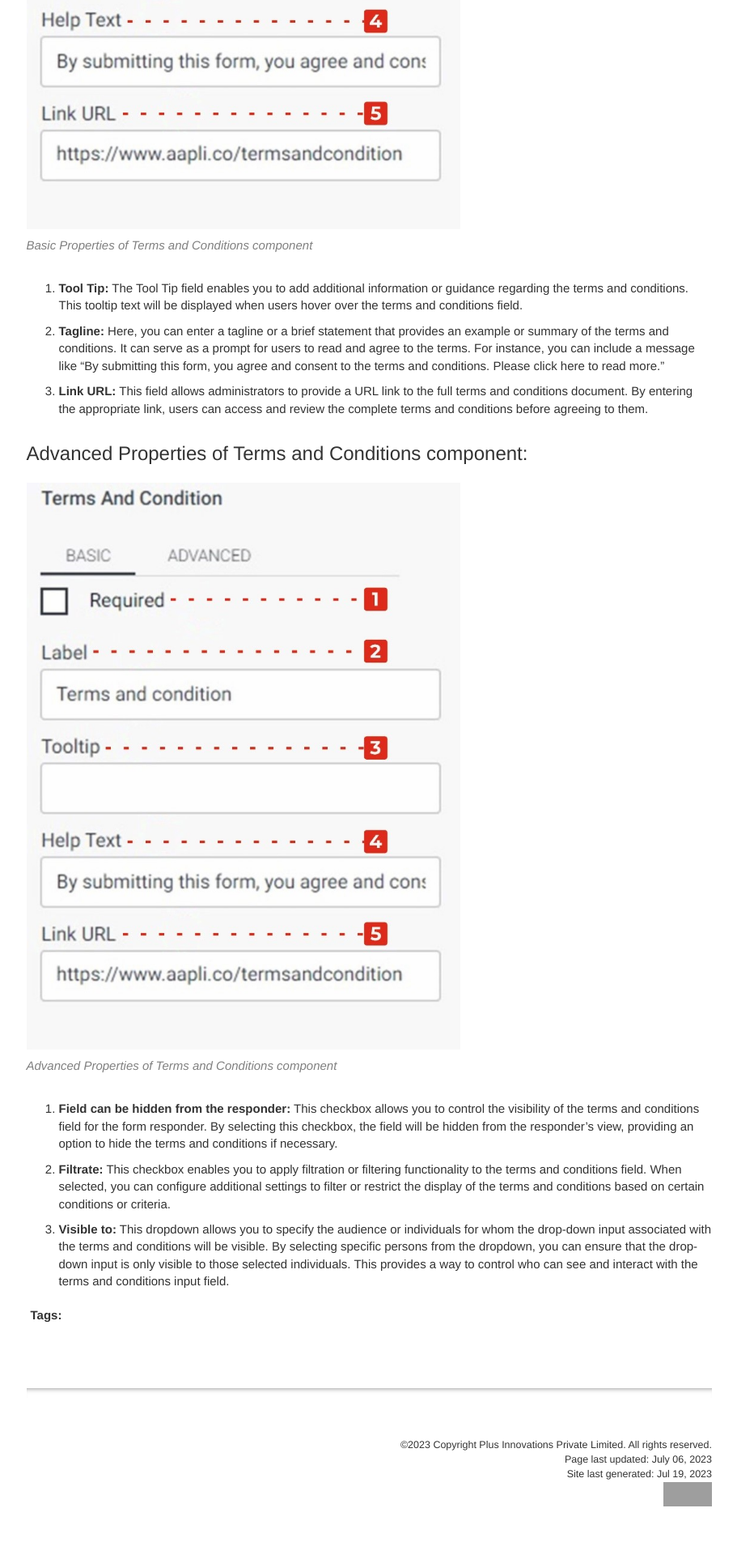
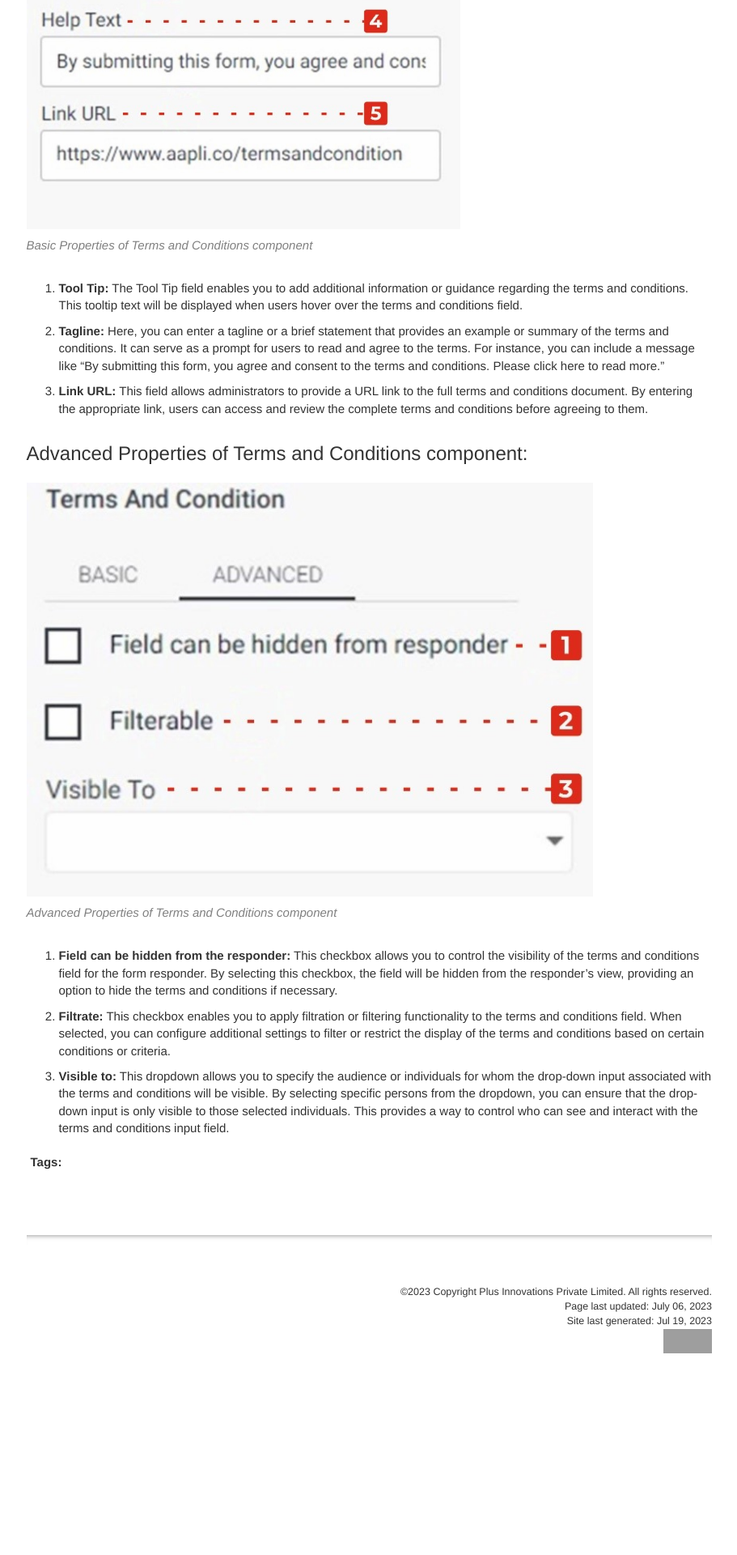
Before and after one commit to IdeaBridge/AapliDocumentation, a Jekyll site: the page built from pages/mydoc/terms_and_condition.md, in a window 1280 px wide. Shown: the part 1237-3157 px from the top of the page at 81% size, without its empty margins (330-1241 px from the left). Built offline with Jekyll 4.4.1, drawn with Linux system fonts in a browser that asks for light colours; comment, search, counter and statistics services are not loaded; after the commit the page ends 2968 px from its top, so only the background shows below that; grey boxes are pictures that could not be loaded.

Commit message:
corrected the error, and upated images

```diff
--- a/pages/mydoc/terms_and_confition.md
+++ b/pages/mydoc/terms_and_condition.md
@@ -28,7 +28,7 @@ In the Basic properties of the Terms and conditions component, you will find the
 
 ## Advanced Properties of Terms and Conditions component:
 
-{% include image.html file="terms_and_conditions2.jpg" url="https://admin.aapli.co/form-builder" alt="Terms and Condition" caption="Advanced Properties of Terms and Conditions component" %}
+{% include image.html file="terms_and_conditions3.jpg" url="https://admin.aapli.co/form-builder" alt="Terms and Condition" caption="Advanced Properties of Terms and Conditions component" %}
 
 1. **Field can be hidden from the responder:** This checkbox allows you to control the visibility of the terms and conditions field for the form responder. By selecting this checkbox, the field will be hidden from the responder's view, providing an option to hide the terms and conditions if necessary.
 
```
Also changed, not shown: other parts of pages/mydoc/terms_and_condition.md (+1 -1 lines).
